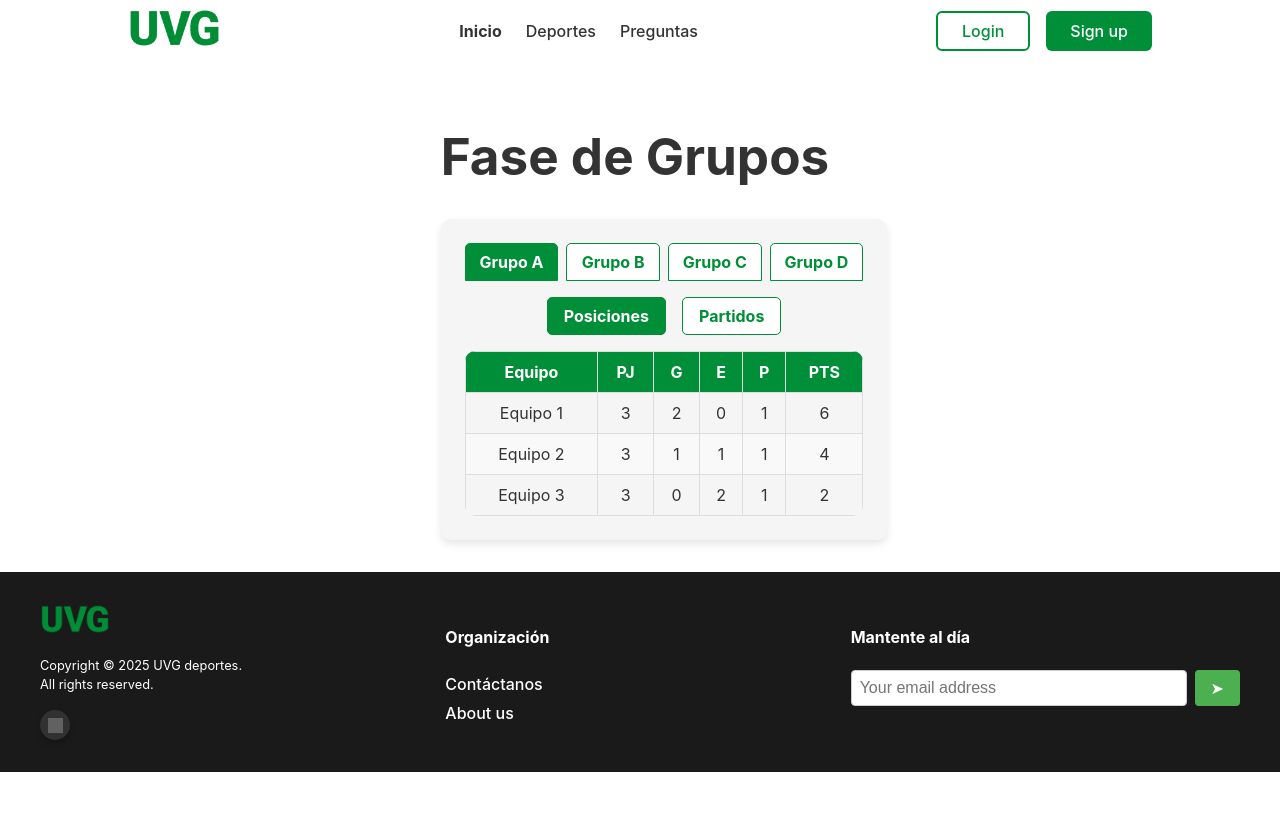
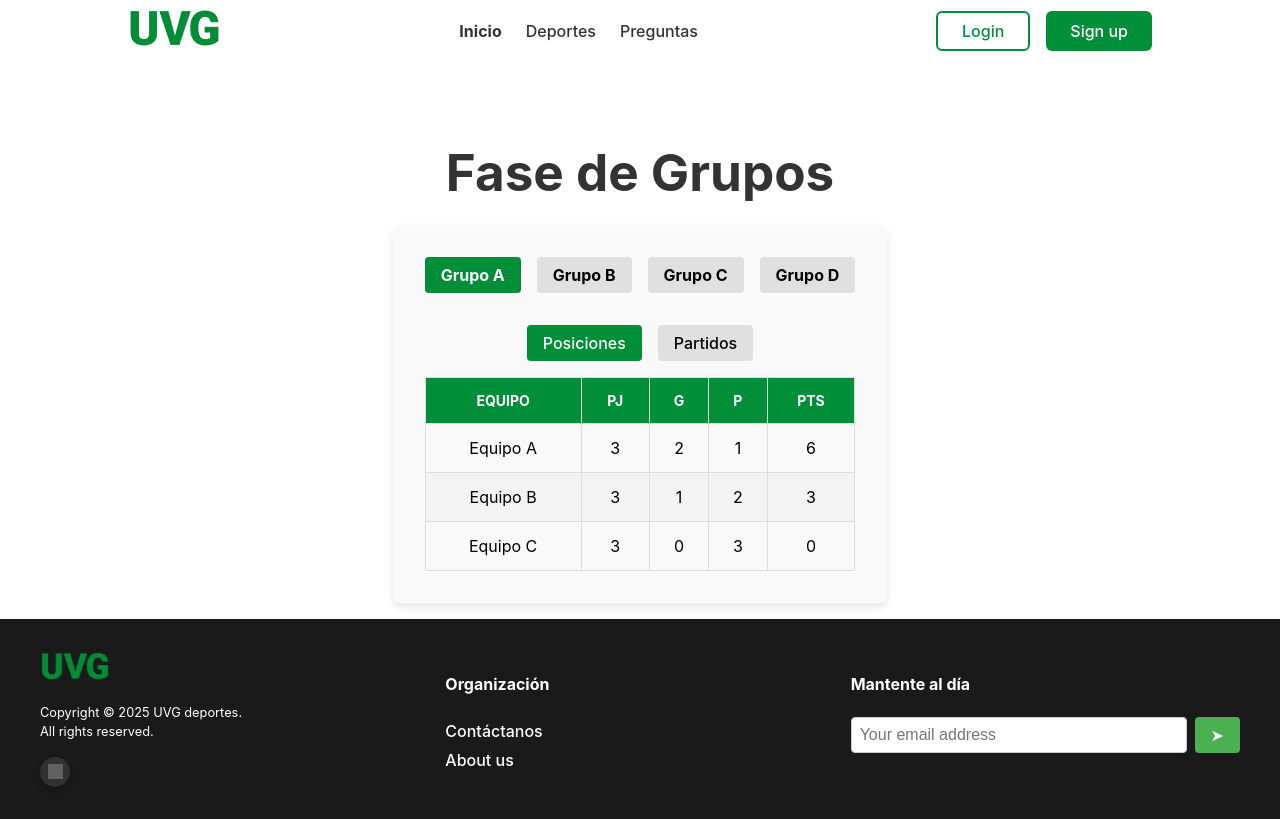
Before and after one commit to Andyfer004/Proyecto_UVG_Deportes, a React (Vite) app: page /futbol in a window 1280 px wide. Built offline with nearby package versions, Linux system fonts and the light colour scheme; grey boxes are pictures that could not be loaded.

Commit message:
Tabla y matchs definidos

```diff
--- a/package.json
+++ b/package.json
@@ -11,6 +11,7 @@
     "preview": "vite preview"
   },
   "dependencies": {
+    "lucide-react": "^0.469.0",
     "react": "^18.3.1",
     "react-dom": "^18.3.1",
     "react-router-dom": "^7.1.1",
--- a/src/components/GroupTable.css
+++ b/src/components/GroupTable.css
@@ -1,96 +1,114 @@
-/* Contenedor General */
-.group-stage-container {
-  width: 100%;
-  max-width: 900px;
-  margin: 2rem auto;
-  padding: 1.5rem;
-  border-radius: 10px;
-  background-color: #f5f5f5;
-  box-shadow: 0 4px 8px rgba(0, 0, 0, 0.1);
+.tournament-container {
+  font-family: "Inter", sans-serif;
+  padding: 2rem;
+  text-align: center;
+  background-color: #f9f9f9; /* Fondo más claro */
+  border-radius: 8px;
+  box-shadow: 0px 4px 10px rgba(0, 0, 0, 0.1); /* Sombra sutil */
 }
 
-/* Pestañas de Grupos */
-.tabs {
-  display: flex;
-  justify-content: flex-start;
-  gap: 0.5rem;
-  margin-bottom: 1rem;
+h1 {
+  font-size: 2.5rem;
+  margin-bottom: 1.5rem;
+  color: #333;
 }
 
-.tab-button {
-  flex: 1;
-  padding: 0.5rem;
-  border: 1px solid #018e38;
-  border-radius: 5px 5px 0 0;
-  background-color: #ffffff;
-  cursor: pointer;
-  text-align: center;
-  font-weight: bold;
-  color: #018e38;
-  transition: background-color 0.3s ease;
+.group-buttons {
+  display: flex;
+  gap: 1rem;
+  justify-content: center;
+  margin-bottom: 2rem;
 }
 
-.tab-button.active {
-  background-color: #018e38;
-  color: #ffffff;
+.group-button {
+  padding: 0.5rem 1rem;
+  background-color: #e0e0e0;
+  color: #000;
+  border: none;
+  border-radius: 4px;
+  cursor: pointer;
+  transition: all 0.3s ease;
+  font-size: 1rem;
+  font-weight: bold;
 }
 
-/* Botones de Alternar Vista */
-.toggle-buttons {
+.group-button.active {
+  background-color: #018e38;
+  color: #fff;
+}
+
+.group-button:hover {
+  background-color: #016a2b;
+  color: #fff;
+}
+
+.tabs-container {
   display: flex;
   justify-content: center;
   margin-bottom: 1rem;
+  gap: 1rem;
 }
 
-.toggle-button {
-  margin: 0 0.5rem;
+.tab {
   padding: 0.5rem 1rem;
+  background-color: #e0e0e0;
+  color: #000;
   border: none;
-  background-color: #ffffff;
-  color: #018e38;
-  border: 1px solid #018e38;
-  border-radius: 5px;
+  border-radius: 4px;
   cursor: pointer;
-  font-weight: bold;
-  transition: background-color 0.3s ease;
+  transition: all 0.3s ease;
+  font-size: 1rem;
 }
 
-.toggle-button.active {
+.tab.active {
   background-color: #018e38;
-  color: #ffffff;
+  color: #fff;
 }
 
-/* Tabla de Posiciones */
+.tab:hover {
+  background-color: #016a2b;
+  color: #fff;
+}
+
+.table-container {
+  margin-top: 1rem;
+  overflow-x: auto;
+}
+
 .group-table {
   width: 100%;
   border-collapse: collapse;
-  border-radius: 10px;
-  overflow: hidden;
+  margin: 0 auto; /* Centra la tabla */
+  text-align: center;
+  color :#000;
 }
 
 .group-table th,
 .group-table td {
+  padding: 0.75rem;
   border: 1px solid #ddd;
-  padding: 0.5rem;
-  text-align: center;
 }
 
 .group-table th {
   background-color: #018e38;
-  color: #ffffff;
+  color: #fff;
+  text-transform: uppercase;
+  font-size: 0.875rem;
 }
 
-.group-table tr:nth-child(even) {
-  background-color: #f9f9f9;
+.group-table tbody tr:nth-child(even) {
+  background-color: #f3f3f3;
 }
 
-.group-table tr:hover {
-  background-color: #e0ffe0;
+.group-table tbody tr:hover {
+  background-color: #e6ffe6; /* Efecto hover */
 }
 
-/* Contenido de Partidos */
-.partidos {
-  text-align: center;
-  font-size: 1rem;
-  color: #555;
+.match-list {
+  display: flex;
+  flex-direction: column;
+  gap: 1rem; /* Espaciado entre tarjetas */
+  width: 100%;
+  max-width: 600px; /* Limita el ancho de la lista */
+  margin: 1rem auto; /* Centra la lista horizontalmente */
 }
--- a/src/components/GroupTable.tsx
+++ b/src/components/GroupTable.tsx
@@ -1,100 +1,126 @@
 import "./GroupTable.css";
+import MatchCard from "./MatchCard";
 import { useState } from "react";
 
-type Equipo = {
-  id: number;
-  nombre: string;
-  pj: number; // Partidos Jugados
-  g: number;  // Ganados
-  e: number;  // Empatados
-  p: number;  // Perdidos
-  pts: number; // Puntos
+type GroupKey = "A" | "B" | "C" | "D";
+
+function GroupStage() {
+  const [activeGroup, setActiveGroup] = useState<GroupKey>("A");
+  const [activeTab, setActiveTab] = useState<"positions" | "matches">("positions");
+
+  // Datos de posiciones por grupo
+  const groupStandings: Record<GroupKey, { name: string; played: number; won: number; lost: number; points: number }[]> = {
+    A: [
+      { name: "Equipo A", played: 3, won: 2, lost: 1, points: 6 },
+      { name: "Equipo B", played: 3, won: 1, lost: 2, points: 3 },
+      { name: "Equipo C", played: 3, won: 0, lost: 3, points: 0 },
+    ],
+    B: [
+      { name: "Equipo X", played: 3, won: 3, lost: 0, points: 9 },
+      { name: "Equipo Y", played: 3, won: 2, lost: 1, points: 6 },
+      { name: "Equipo Z", played: 3, won: 1, lost: 2, points: 3 },
+    ],
+    C: [],
+    D: [],
+  };
+
+  // Datos de partidos por grupo
+  // Datos de partidos por grupo ajustados para incluir "status"
+const groupMatches: Record<GroupKey, { team1: string; team2: string; score1: number; score2: number; status: string }[]> = {
+  A: [
+    { team1: "Equipo A", team2: "Equipo B", score1: 2, score2: 1, status: "Finalizado" },
+    { team1: "Equipo B", team2: "Equipo C", score1: 3, score2: 1, status: "En progreso" },
+    { team1: "Equipo A", team2: "Equipo C", score1: 1, score2: 0, status: "Finalizado" },
+  ],
+  B: [
+    { team1: "Equipo X", team2: "Equipo Y", score1: 3, score2: 2, status: "Finalizado" },
+    { team1: "Equipo Y", team2: "Equipo Z", score1: 2, score2: 2, status: "En progreso" },
+    { team1: "Equipo X", team2: "Equipo Z", score1: 4, score2: 0, status: "Finalizado" },
+  ],
+  C: [],
+  D: [],
 };
 
-// Props iniciales (para los grupos)
-const grupos = ["Grupo A", "Grupo B", "Grupo C", "Grupo D"];
+  const handleGroupChange = (group: GroupKey) => {
+    setActiveGroup(group);
+    setActiveTab("positions");
+  };
 
-function GroupStage() {
-  const [grupoSeleccionado, setGrupoSeleccionado] = useState("Grupo A");
-  const [vistaActual, setVistaActual] = useState("Posiciones"); // Posiciones o Partidos
+  const renderPositions = () => (
+    <table className="group-table">
+      <thead>
+        <tr>
+          <th>Equipo</th>
+          <th>PJ</th>
+          <th>G</th>
+          <th>P</th>
+          <th>PTS</th>
+        </tr>
+      </thead>
+      <tbody>
+        {groupStandings[activeGroup].map((team, index) => (
+          <tr key={index}>
+            <td>{team.name}</td>
+            <td>{team.played}</td>
+            <td>{team.won}</td>
+            <td>{team.lost}</td>
+            <td>{team.points}</td>
+          </tr>
+        ))}
+      </tbody>
+    </table>
+  );
 
-  // Datos simulados
-  const equipos: Equipo[] = [
-    { id: 1, nombre: "Equipo 1", pj: 3, g: 2, e: 0, p: 1, pts: 6 },
-    { id: 2, nombre: "Equipo 2", pj: 3, g: 1, e: 1, p: 1, pts: 4 },
-    { id: 3, nombre: "Equipo 3", pj: 3, g: 0, e: 2, p: 1, pts: 2 },
-  ];
+  const renderMatches = () => (
+    <div className="match-list">
+      {groupMatches[activeGroup]?.map((match, index) => (
+        <MatchCard
+          key={index}
+          team1={match.team1}
+          team2={match.team2}
+          score1={match.score1}
+          score2={match.score2}
+          status={match.status}
+        />
+      ))}
+    </div>
+  );
 
   return (
-    <div className="group-stage-container">
-      {/* Pestañas de Grupos */}
-      <div className="tabs">
-        {grupos.map((grupo) => (
+    <div className="tournament-container">
+
+      {/* Botones de grupos */}
+      <div className="group-buttons">
+        {(["A", "B", "C", "D"] as GroupKey[]).map((group) => (
           <button
-            key={grupo}
-            className={`tab-button ${
-              grupoSeleccionado === grupo ? "active" : ""
-            }`}
-            onClick={() => setGrupoSeleccionado(grupo)}
+            key={group}
+            onClick={() => handleGroupChange(group)}
+            className={`group-button ${activeGroup === group ? "active" : ""}`}
           >
-            {grupo}
+            Grupo {group}
           </button>
         ))}
       </div>
 
-      {/* Botones de Alternar Vista */}
-      <div className="toggle-buttons">
+      {/* Pestañas para "Posiciones" y "Partidos" */}
+      <div className="tabs-container">
         <button
-          className={`toggle-button ${
-            vistaActual === "Posiciones" ? "active" : ""
-          }`}
-          onClick={() => setVistaActual("Posiciones")}
+          className={`tab ${activeTab === "positions" ? "active" : ""}`}
+          onClick={() => setActiveTab("positions")}
         >
           Posiciones
         </button>
         <button
-          className={`toggle-button ${
-            vistaActual === "Partidos" ? "active" : ""
-          }`}
-          onClick={() => setVistaActual("Partidos")}
+          className={`tab ${activeTab === "matches" ? "active" : ""}`}
+          onClick={() => setActiveTab("matches")}
         >
           Partidos
         </button>
       </div>
 
-      {/* Contenido */}
-      <div className="content">
-        {vistaActual === "Posiciones" ? (
-          <table className="group-table">
-            <thead>
-              <tr>
-                <th>Equipo</th>
-                <th>PJ</th>
-                <th>G</th>
-                <th>E</th>
-                <th>P</th>
-                <th>PTS</th>
-              </tr>
-            </thead>
-            <tbody>
-              {equipos.map((equipo) => (
-                <tr key={equipo.id}>
-                  <td>{equipo.nombre}</td>
-                  <td>{equipo.pj}</td>
-                  <td>{equipo.g}</td>
-                  <td>{equipo.e}</td>
-                  <td>{equipo.p}</td>
-                  <td>{equipo.pts}</td>
-                </tr>
-              ))}
-            </tbody>
-          </table>
-        ) : (
-          <div className="partidos">
-            {/* Aquí puedes agregar la lógica para mostrar partidos */}
-            <p>Aquí aparecerán los partidos del {grupoSeleccionado}.</p>
-          </div>
-        )}
+      {/* Contenido dinámico */}
+      <div className="table-container">
+        {activeTab === "positions" ? renderPositions() : renderMatches()}
       </div>
     </div>
   );
--- /dev/null
+++ b/src/components/MatchCard.css
@@ -0,0 +1,87 @@
+/* Contenedor de la tarjeta del partido */
+.match-card {
+    display: flex;
+    flex-direction: column;
+    justify-content: space-between;
+    padding: 1rem;
+    border-radius: 10px; /* Bordes redondeados */
+    background-color: #f9fbff; /* Fondo azul muy claro */
+    box-shadow: 0 2px 6px rgba(0, 0, 0, 0.1); /* Sombra suave */
+    transition: transform 0.2s ease, box-shadow 0.2s ease;
+    position: relative;
+  }
+
+  .match-card:hover {
+    transform: translateY(-3px); /* Efecto al pasar el ratón */
+    box-shadow: 0 4px 12px rgba(0, 0, 0, 0.15); /* Sombra más pronunciada */
+  }
+
+  /* Encabezado del partido */
+  .match-header {
+    display: flex;
+    justify-content: space-between;
+    align-items: center;
+    font-size: 0.9rem;
+    font-weight: bold;
+    color: #555; /* Gris oscuro */
+  }
+
+  /* Equipos */
+  .teams {
+    display: flex;
+    justify-content: space-between;
+    align-items: center;
+    margin-top: 0.5rem;
+  }
+
+  .team {
+    display: flex;
+    flex-direction: column;
+    align-items: center;
+    font-size: 0.9rem;
+    font-weight: 600;
+    color: #333; /* Texto oscuro */
+  }
+
+  .team .score {
+    font-size: 1.2rem;
+    font-weight: bold;
+    color: #018e38; /* Verde UVG */
+  }
+
+  .team.winner .score {
+    color: #016a2b; /* Verde más oscuro para el ganador */
+  }
+
+  .team-name {
+    text-transform: uppercase;
+  }
+
+  /* Línea divisora entre los equipos */
+  .vs {
+    font-size: 0.8rem;
+    font-weight: bold;
+    color: #999; /* Gris claro */
+    margin: 0 1rem;
+  }
+
+  /* Estado del partido */
+  .match-status {
+    position: absolute;
+    top: -10px;
+    right: -10px;
+    padding: 0.3rem 0.5rem;
+    font-size: 0.8rem;
+    font-weight: bold;
+    color: #fff;
+    background-color: #4caf50; /* Verde para "En progreso" */
+    border-radius: 4px;
+  }
+
+  .match-status.finalizado {
+    background-color: #999; /* Gris para "Finalizado" */
+  }
+
+  .match-status.proximo {
+    background-color: #007bff; /* Azul para "Próximo" */
+  }
--- /dev/null
+++ b/src/components/MatchCard.tsx
@@ -0,0 +1,30 @@
+import "./MatchCard.css";
+
+function MatchCard({ team1, team2, score1, score2, status }) {
+  return (
+    <div className="match-card">
+      {/* Encabezado */}
+      <div className="match-header">
+        <span>BO3</span>
+        <span className={`match-status ${status.toLowerCase()}`}>
+          {status === "En progreso" ? "NOW PLAYING" : status}
+        </span>
+      </div>
+
+      {/* Equipos */}
+      <div className="teams">
+        <div className={`team ${score1 > score2 ? "winner" : ""}`}>
+          <span className="team-name">{team1}</span>
+          <span className="score">{score1}</span>
+        </div>
+        <div className="vs">VS</div>
+        <div className={`team ${score2 > score1 ? "winner" : ""}`}>
+          <span className="team-name">{team2}</span>
+          <span className="score">{score2}</span>
+        </div>
+      </div>
+    </div>
+  );
+}
+
+export default MatchCard;
--- a/src/views/Futbol.css
+++ b/src/views/Futbol.css
@@ -3,11 +3,16 @@
     width: 100vw;
     margin: 0 auto;
     background-color: #ffffff;
-    color: #333;
     display: flex;
     flex-direction: column;
     min-height: 100vh;
-    align-items: stretch;
+    align-items: center;
     overflow-x: hidden;
-    align-items: center;
   }
+
+  /* Contenido Principal */
+  .main-content {
+    flex: 1;
+    padding: 1rem;
+    text-align: center;
+  }
--- a/src/views/Futbol.tsx
+++ b/src/views/Futbol.tsx
@@ -8,9 +8,9 @@ function Futbol() {
     return(
         <div className="futbol-page">
             <Header />
-            <main>
-              <h1>Fase de Grupos</h1>
-              <GroupTable />
+            <main className="main-content">
+                <h1>Fase de Grupos</h1>
+                <GroupTable />
             </main>
             <Footer/>
         </div>
--- a/src/views/LandingPage.css
+++ b/src/views/LandingPage.css
@@ -1,4 +1,4 @@
-/* Estilo General */
+
   .landing-page {
     font-family: "Inter", sans-serif;
     width: 100vw;
```
Also changed, not shown: 1 other file (tests, documents, lock files or other folders).
